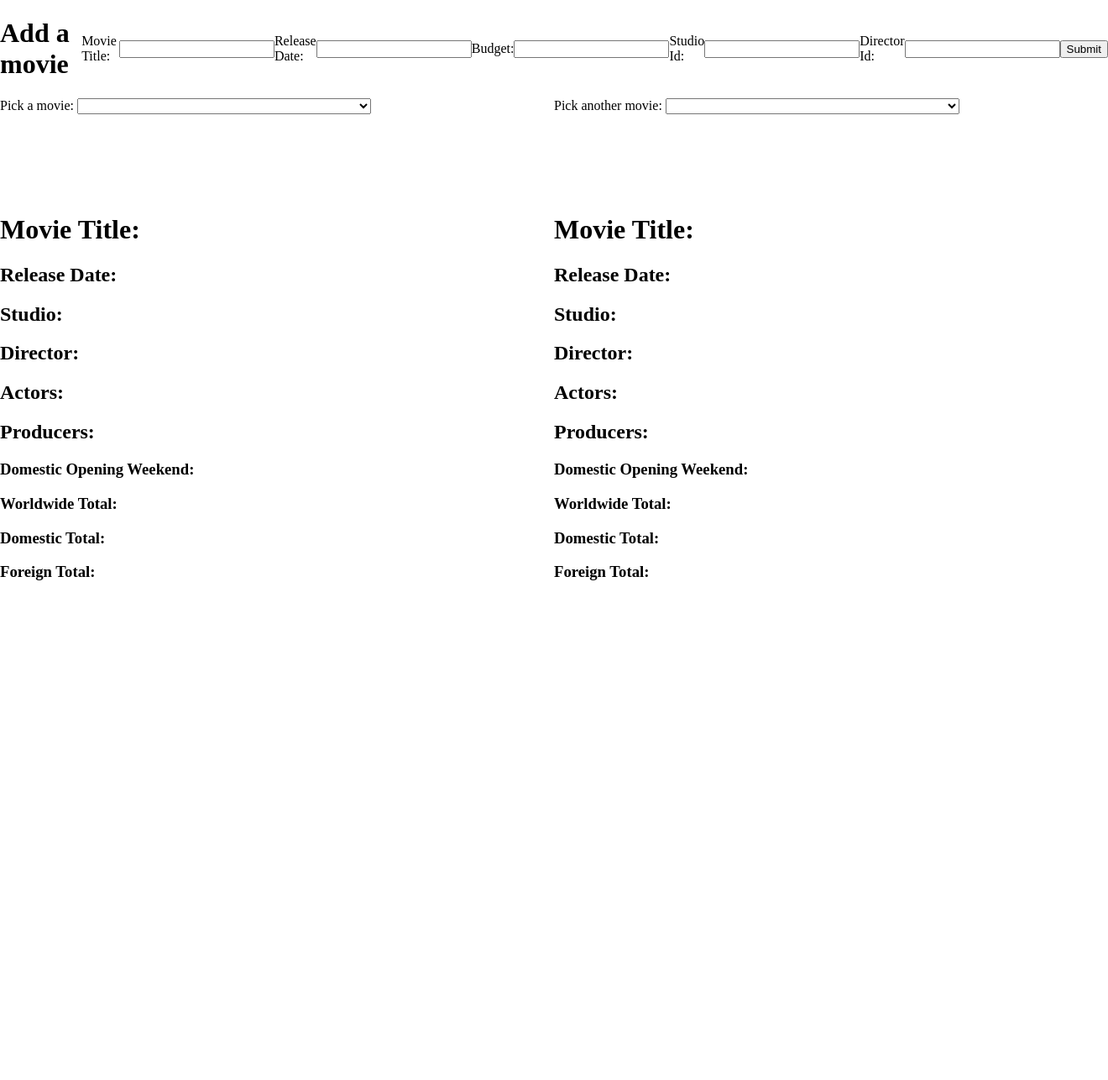
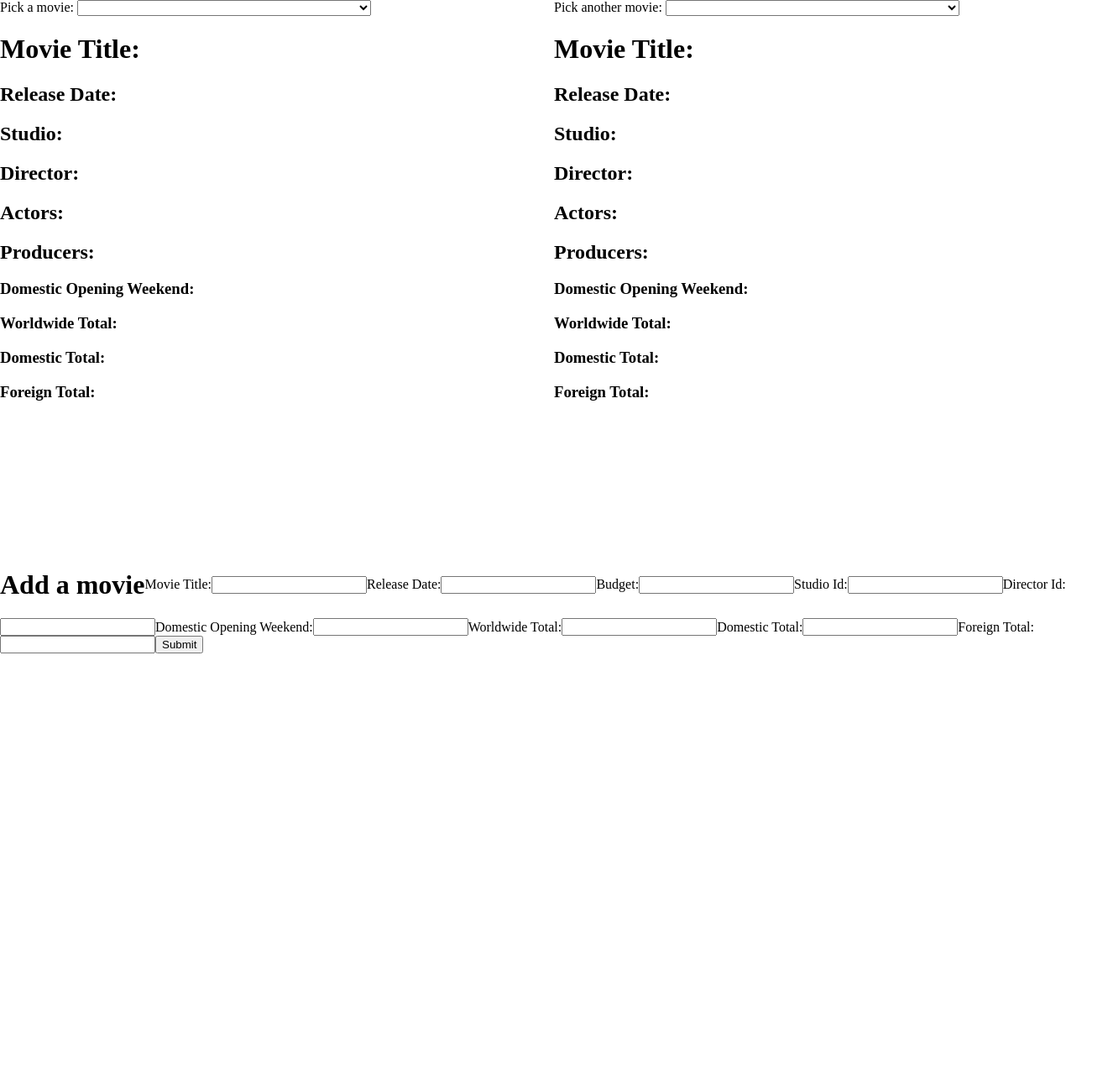
Before and after one commit to tammy-si/365project, a Flask app: page / in a window 1320 px wide. Shown: the whole page at 84% size. After the commit the page ends 778 px from the top, so only its background shows below. Run offline with Flask 3, Linux system fonts and the light colour scheme; data comes from the database, SQL or seed files in the repository; both versions use the stored data as it was after the commit.

Commit message:
Can add movies now

```diff
--- a/app.py
+++ b/app.py
@@ -140,12 +140,22 @@
         budget = request.form['budget']
         studio_id = request.form['studio_id']
         director_id = request.form['director_id']
+        domopening = request.form['dom_opening']
+        wwtotal = request.form['wwtotal']
+        domtotal = request.form['domtotal']
+        foreigntotal = request.form['foreigntotal']
+
         # now insert the data in movies
         connect = sqlite3.connect('boxoffice.db')
         cursor = connect.cursor()
 
+        cur_object = cursor.execute('''INSERT INTO SalesRecord (domestic_opening, worldwide_total,
+domestic_total, foreign_total) VALUES
+(?, ?, ?, ?);''', (domopening, wwtotal, domtotal, foreigntotal))
+        newSalesId = cur_object.lastrowid
         cursor.execute("INSERT INTO Movie (movie_title, release_date, budget, director_id, studio_id, sales_record_id) "
-                "VALUES (?,?,?,?,?,?);", (title, release_date, int(budget), int(studio_id), int(director_id), None))
+                "VALUES (?,?,?,?,?,?);", (title, release_date, int(budget), int(studio_id), int(director_id), newSalesId))
+
         connect.commit()
         return redirect("/")
 
--- a/static/styles/styles.css
+++ b/static/styles/styles.css
@@ -2,13 +2,16 @@
   margin: 0;
   display: grid;
   grid-template-columns: repeat(2, 1fr);
-  grid-template-rows: 1fr 1fr 9fr;
+  grid-template-rows: 10% 70%, 10%;
 }
 
 form {
   display: flex;
   align-items: center;
-  grid-column: 1/3;
+  grid-column-start: span 2;
+  grid-column-end: auto;
+  flex-wrap: wrap;
+  margin-top: 10em;
 }
 .movieSelect1 {
   grid-column: 1/ 2;
@@ -20,7 +23,7 @@
 
 .movieSelect2 {
   grid-column: 2/ 3;
-  grid-row: 2 /3;
+  grid-row: 1 /2;
 }
 
 .movieDisplay2 {
--- a/templates/index.html
+++ b/templates/index.html
@@ -47,14 +47,11 @@
               return obj.movie_id === movie_id1;
             });
 
-            console.log(result);
-            if (!result) {
             /* clear stuff */
             document.querySelector(".movieDisplay1 .movie_title").innerHTML =
               "Movie Title:";
-              document.querySelector(
-                ".movieDisplay1 .movie_release"
-              ).innerHTML = "Release Date:";
+            document.querySelector(".movieDisplay1 .movie_release").innerHTML =
+              "Release Date:";
             document.querySelector(".movieDisplay1 .studio").innerHTML =
               "Studio:";
             document.querySelector(".movieDisplay1 .director").innerHTML =
@@ -68,13 +65,11 @@
             ).innerHTML = "Domestic Opening Weekend:";
             document.querySelector(".movieDisplay1 .worldwide").innerHTML =
               "Worldwide Total:";
-              document.querySelector(
-                ".movieDisplay1 .domestic_total"
-              ).innerHTML = "Domestic Total:";
-              document.querySelector(
-                ".movieDisplay1 .foreign_total"
-              ).innerHTML = "Foreign Total:";
-            } else {
+            document.querySelector(".movieDisplay1 .domestic_total").innerHTML =
+              "Domestic Total:";
+            document.querySelector(".movieDisplay1 .foreign_total").innerHTML =
+              "Foreign Total:";
+            if (result) {
               director_id = result["director_id"];
               studio_id = result["studio_id"];
               sales_record_id = result["sales_record_id"];
@@ -208,14 +203,12 @@
             var result = data.find((obj) => {
               return obj.movie_id === movie_id2;
             });
-            console.log(result);
-            if (!result) {
+
             /* clear stuff */
             document.querySelector(".movieDisplay2 .movie_title").innerHTML =
               "Movie Title:";
-              document.querySelector(
-                ".movieDisplay1 .movie_release"
-              ).innerHTML = "Release Date:";
+            document.querySelector(".movieDisplay1 .movie_release").innerHTML =
+              "Release Date:";
             document.querySelector(".movieDisplay2 .studio").innerHTML =
               "Studio:";
             document.querySelector(".movieDisplay2 .director").innerHTML =
@@ -229,13 +222,11 @@
             ).innerHTML = "Domestic Opening Weekend:";
             document.querySelector(".movieDisplay2 .worldwide").innerHTML =
               "Worldwide Total:";
-              document.querySelector(
-                ".movieDisplay2 .domestic_total"
-              ).innerHTML = "Domestic Total:";
-              document.querySelector(
-                ".movieDisplay2 .foreign_total"
-              ).innerHTML = "Foreign Total:";
-            } else {
+            document.querySelector(".movieDisplay2 .domestic_total").innerHTML =
+              "Domestic Total:";
+            document.querySelector(".movieDisplay2 .foreign_total").innerHTML =
+              "Foreign Total:";
+            if (result) {
               director_id = result["director_id"];
               studio_id = result["studio_id"];
               sales_record_id = result["sales_record_id"];
@@ -355,20 +346,6 @@
           });
       });
     </script>
-    <form action="/add_movie" method="POST">
-      <h1>Add a movie</h1>
-      <label for="title">Movie Title:</label><br />
-      <input type="text" id="title" name="title" /><br />
-      <label for="date">Release Date:</label><br />
-      <input type="text" id="date" name="date" /><br />
-      <label for="budget">Budget:</label><br />
-      <input type="text" id="budget" name="budget" /><br />
-      <label for="studio">Studio Id:</label><br />
-      <input type="text" id="studio" name="studio_id" /><br />
-      <label for="director">Director Id:</label><br />
-      <input type="text" id="director" name="director_id" /><br />
-      <input type="submit" value="Submit" />
-    </form>
     <div class="movieSelect1">
       <label for="movie1">Pick a movie:</label>
       <select name="movie1" id="movieDropdown1">
@@ -409,5 +386,27 @@
         <h3 class="foreign_total">Foreign Total:</h3>
       </div>
     </div>
+    <form action="/add_movie" method="POST">
+      <h1>Add a movie</h1>
+      <label for="title">Movie Title:</label><br />
+      <input type="text" id="title" name="title" /><br />
+      <label for="date">Release Date:</label><br />
+      <input type="text" id="date" name="date" /><br />
+      <label for="budget">Budget:</label><br />
+      <input type="text" id="budget" name="budget" /><br />
+      <label for="studio">Studio Id:</label><br />
+      <input type="text" id="studio" name="studio_id" /><br />
+      <label for="director">Director Id:</label><br />
+      <input type="text" id="director" name="director_id" /><br />
+      <label for="dom_opening">Domestic Opening Weekend:</label><br />
+      <input type="text" id="dom_opening" name="dom_opening" /><br />
+      <label for="wwtotal">Worldwide Total:</label><br />
+      <input type="text" id="wwtotal" name="wwtotal" /><br />
+      <label for="domtotal">Domestic Total:</label><br />
+      <input type="text" id="domtotal" name="domtotal" /><br />
+      <label for="foreigntotal">Foreign Total:</label><br />
+      <input type="text" id="foreigntotal" name="foreigntotal" /><br />
+      <input type="submit" value="Submit" />
+    </form>
   </body>
 </html>
```
Also changed, not shown: boxoffice.db, 1 other file. Lines whose indentation alone changed are shown as unchanged.
